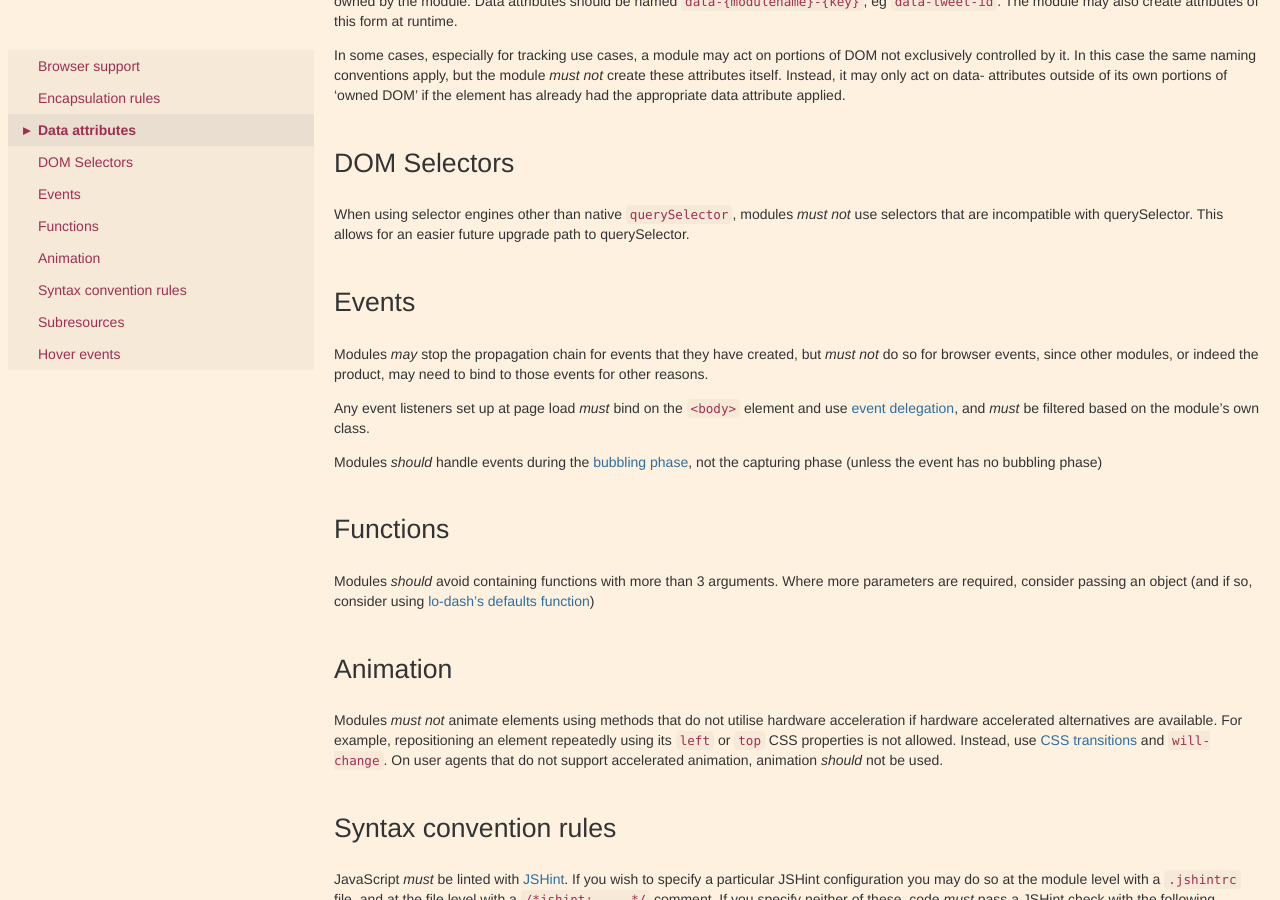
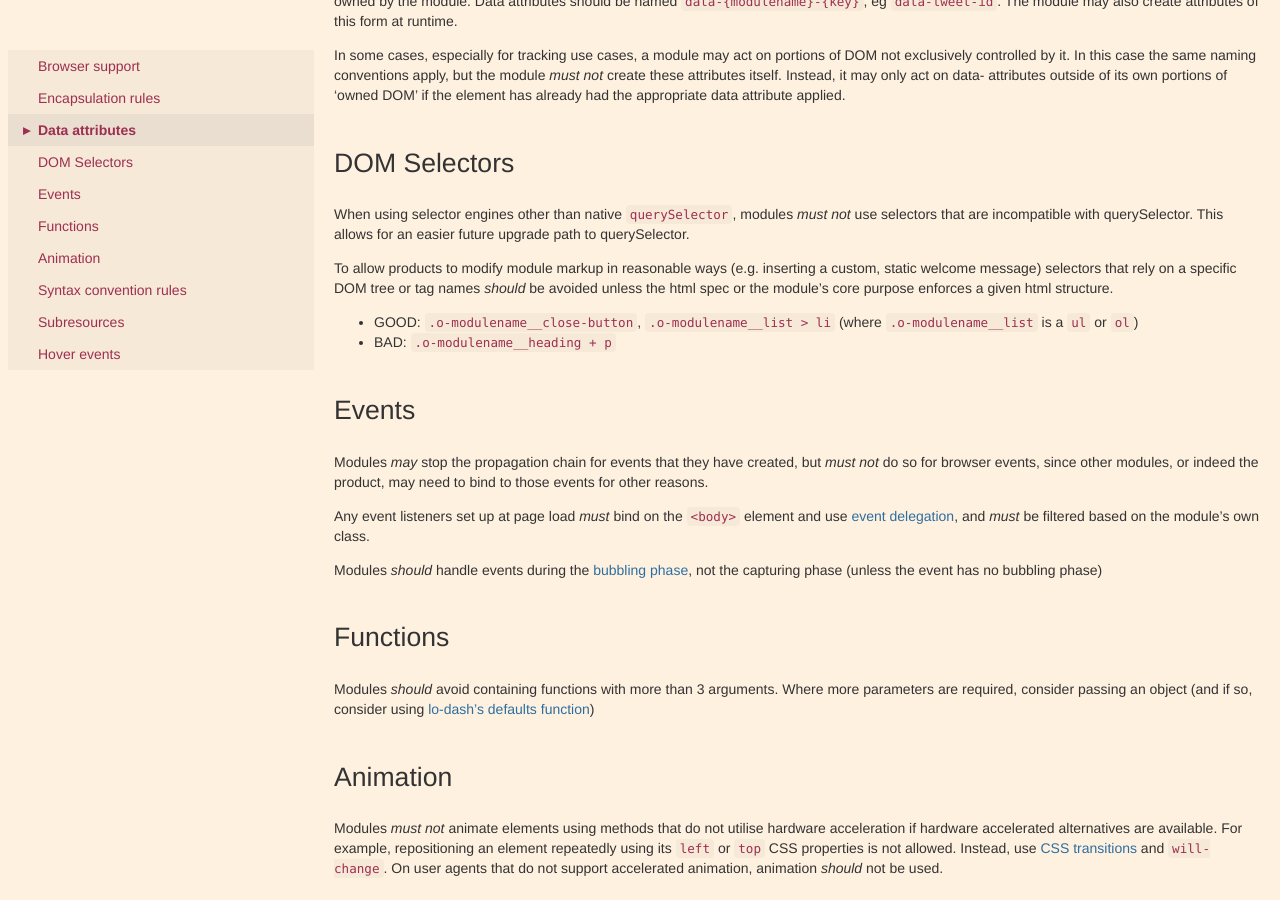
Before and after one commit to Financial-Times/ft-origami, a Jekyll site: the page built from docs/syntax/js.md, in a window 1280 px wide and 900 px high, scrolled down 991 px. Built offline with Jekyll 4.4.1, drawn with Linux system fonts in a browser that asks for light colours.

Commit message:
Added rule on not using selectors tied to too narrow a html structure

```diff
--- a/docs/syntax/js.md
+++ b/docs/syntax/js.md
@@ -38,6 +38,11 @@ In some cases, especially for tracking use cases, a module may act on portions o
 ## DOM Selectors
 
 When using selector engines other than native `querySelector`, modules *must not* use selectors that are incompatible with querySelector.  This allows for an easier future upgrade path to querySelector.
+
+To allow products to modify module markup in reasonable ways (e.g. inserting a custom, static welcome message) selectors that rely on a specific DOM tree or tag names *should* be avoided unless the html spec or the module's core purpose enforces a given html structure.
+
+* GOOD: `.o-modulename__close-button`, `.o-modulename__list > li` (where `.o-modulename__list` is a `ul` or `ol`)
+* BAD: `.o-modulename__heading + p`
 
 ## Events
 
```
